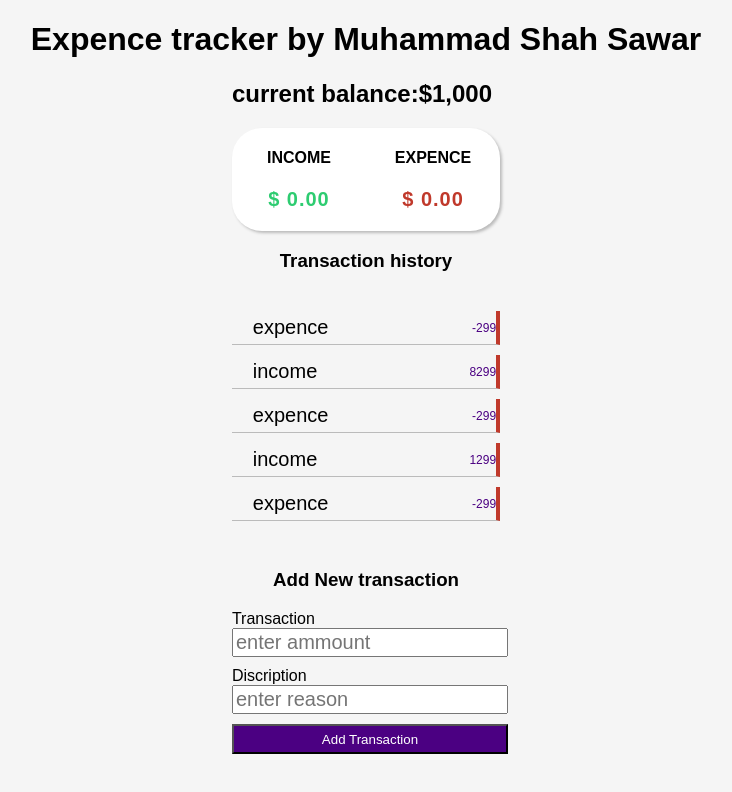
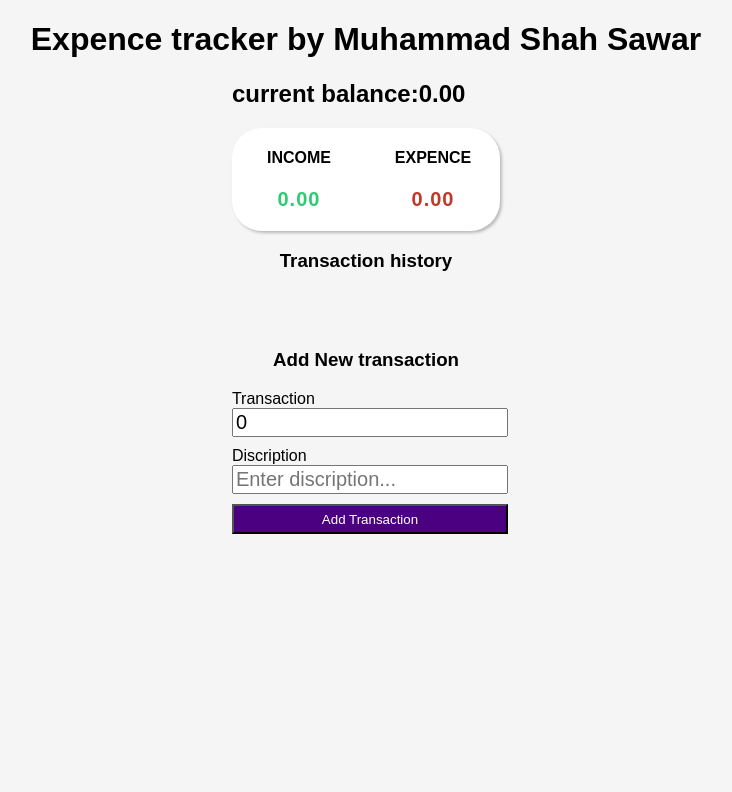
Before and after one commit to shahsawar92/ExpenseTrackerApp, a React (Create React App) app: page / in a window 1280 px wide. Shown: the top 792 px of the page, without its empty margins (274-1006 px from the left). Built offline with nearby package versions, Linux system fonts and the light colour scheme.

Commit message:
full app a little css required

```diff
--- a/src/App.js
+++ b/src/App.js
@@ -13,12 +13,11 @@ function App(){
   return(
     <Globalprovider>
   <div>
-    <Head></Head>
-    <div className="container"> <Bal />
-    </div>
+    <Head />
+    <Bal />
     <Sum />
     <Trans />
-    <Form></Form>
+    <Form />
   </div>
     </Globalprovider>
   );
--- a/src/components/balance.js
+++ b/src/components/balance.js
@@ -1,8 +1,14 @@
 import React from 'react';
+import { useContext } from 'react';
+import {useContexts } from '../mycontext/usecontext';
+function Bal(){
+  const { transactions } = useContext(useContexts);
 
-function Bal(){
-  return( <div>
-    <h2>current balance:<span>$1,000</span></h2>
+    const amounts = transactions.map(transaction => transaction.money);
+    const total = amounts.reduce((acc, item) => (acc += item), 0).toFixed(2);
+
+  return( <div  className="container">
+    <h2>current balance:<span>{total}</span></h2>
 
   </div> );
 }
--- a/src/components/eachtrans.js
+++ b/src/components/eachtrans.js
@@ -1,9 +1,19 @@
-import React from 'react';
+import React,{useContext} from 'react';
+import {useContexts} from "../mycontext/usecontext"
+
+function Each({transactions}){
+  const {deletetransaction}=useContext(useContexts)
+
+   const sign= transactions.money <0 ? '-' : "+"
 
 
-function Each({transactions}){
+
   return(
-    <li className="item-minus">{transactions.discription}<span>{transactions.ammount}</span><button>X</button></li>
+    <li className={transactions.money < 0 ? 'item-minus': 'item-plus'} >{transactions.text}
+          <span> {sign}${ Math.abs(transactions.money ) } </span>
+          <button onClick={() => deletetransaction(transactions.id )}> X</button>
+
+    </li>
     );
 }
 export default Each;
--- a/src/components/form.js
+++ b/src/components/form.js
@@ -1,35 +1,55 @@
-import React, { useState } from 'react';
+import React, {useState, useContext} from 'react';
+import { useContexts } from '../mycontext/usecontext';
 
 
 function Form(){
-  const [discription, setdiscription]= useState();
-  const [transaction,settransaction]= useState();
+  //create 2 states for containing value
+  const [text, settext]= useState();
+  const [money,setmoney]= useState(0);
+
+  //using the created context wrapper
+  const {addtransaction} = useContext(useContexts);
+  //telling the form to control reload and refresh events
+  const onSubmit = e => {
+    e.preventDefault();
+
+  // new transaction with transaction id, discription as text and amount as money
+  const newTransaction = {
+    id : Math.floor(Math.random() * 100000000),
+    text,
+    money: +money
+  }
+  //sending the transaction into the function addtransaction which is in usecontext.js
+  addtransaction(newTransaction);
+}
+  //now the component is returning to the browser.
   return( <div className="container">
     <h3>Add New transaction</h3>
-    <form>
+
+    {/* //form */}
+    <form onSubmit={onSubmit}>
       <div> <label htmlFor="Transaction">Transaction</label>
         <input
           type="number"
-      name="first"
-      id="transaction"
-      placeholder="enter ammount"
-      value={transaction}
-      onChange={(e)=>{settransaction(e.target.value)}}
+          placeholder="Enter ammount..."
+          value={money}
+          onChange={(event)=>{setmoney(event.target.value)}}
         ></input>
       </div>
-    <div>
-      <label htmlFor="Discription">Discription</label>
+
+      <div><label htmlFor="Discription">Discription</label>
         <input
         type="text"
-      name="second"
-      id="transaction"
-      placeholder="enter reason"
-      value={discription}
-      onChange={(e)=>{setdiscription(e.target.value)}}
+        placeholder="Enter discription..."
+        value={text}
+        onChange={(event)=>{settext(event.target.value)}}
         ></input>
       </div>
+
       <button className="btn">Add Transaction</button>
     </form>
+
+
   </div> );
 }
  export default Form;
--- a/src/components/summery.js
+++ b/src/components/summery.js
@@ -1,12 +1,25 @@
 import React from 'react';
+import { useContext } from 'react';
+import { useContexts } from '../mycontext/usecontext';
 
 function Sum(){
+  const {transactions} = useContext(useContexts)
+  const amount= transactions.map(transactions=>transactions.money)
+
+  const income= amount.filter(item=>item>0)
+  .reduce((acc,item)=>(acc +=item),0)
+  .toFixed(2);
+  const expense = (
+    amount.filter(item => item < 0).reduce((acc, item) => (acc += item), 0) *
+    -1
+  ).toFixed(2);
+
   return( <div className="sum">
     <div><h4>income</h4>
-    <p className="money plus">$ 0.00</p>
+    <p className="money plus">{income}</p>
     </div>
     <div><h4>expence</h4>
-    <p className="money minus">$ 0.00</p>
+  <p className="money minus">{expense}</p>
     </div>
   </div> );
 }
--- a/src/components/transaction.js
+++ b/src/components/transaction.js
@@ -3,19 +3,17 @@ import {useContexts} from '../mycontext/usecontext';
 import Each from './eachtrans';
 
 function Trans(){
-  const {transactions}= useContext(useContexts)
-  console.log(transactions);
-  return( <div className="history history-underline">
-  <h3>Transaction history</h3>
-  <ul className="history-list history-underline">
-    {transactions.map(transactions =>(
-    <Each key={
-      transactions.id
-    } transactions={transactions} />
-    )
-    )
-    }
-  </ul>
-</div> );
+
+       const {transactions}= useContext(useContexts);
+
+  return(
+
+       <div className="history history-underline">
+            <h3>Transaction history</h3>
+              <ul className="history-list history-underline">
+                     {transactions.map(transactions =><Each key={transactions.id} transactions={transactions} /> ) }
+              </ul>
+  </div>
+      );
 }
  export default Trans;
--- a/src/mycontext/AppReducer.js
+++ b/src/mycontext/AppReducer.js
@@ -1,5 +1,11 @@
 export default (state, action) => {
     switch(action.type){
+        case 'delete':
+            return{...state, transactions:state.transactions.filter(transactions=> transactions.id !== action.payload)}
+        case 'addtran':
+            return {
+                ...state, transactions: [action.payload, ...state.transactions]
+            }
         default:
             return state;
     }
--- a/src/mycontext/usecontext.js
+++ b/src/mycontext/usecontext.js
@@ -1,27 +1,41 @@
 import React, {createContext , useReducer} from "react";
 import AppReducer from './AppReducer';
 
-
+//initial state
 const initial={
-    transactions: [
-        {id:"1", discription:"expence", ammount:"-299"},
-        {id:"2", discription:"income", ammount:"8299"},
-        {id:"3", discription:"expence", ammount:"-299"},
-        {id:"4", discription:"income", ammount:"1299"},
-        {id:"5", discription:"expence", ammount:"-299"},
-    ]
+    transactions:[  ]
 }
 
 //global context
 export const useContexts=createContext(initial);
-//create global context provider
 
+
+//create global context provider wrapper
 export const Globalprovider=({children})=>{
+    //app reducer
     const [state, dispach] = useReducer(AppReducer, initial)
+
+
+//Actions:
+//we recive input from the form here! and it will send it to reducer
+    function addtransaction(money){
+        dispach({
+            type: 'addtran', payload:money
+        })
+    }
+
+    //delete function
+    function deletetransaction(id){
+        dispach({
+            type: 'delete', payload:id
+        })
+    }
+
+//return the wrapper
     return (
         <useContexts.Provider value={
             {
-               transactions: state.transactions
+               transactions: state.transactions, addtransaction, deletetransaction
             }
 
         }>
```
Also changed, not shown: src/room.css (deleted, +0 -13 lines). Lines whose indentation alone changed are shown as unchanged.
